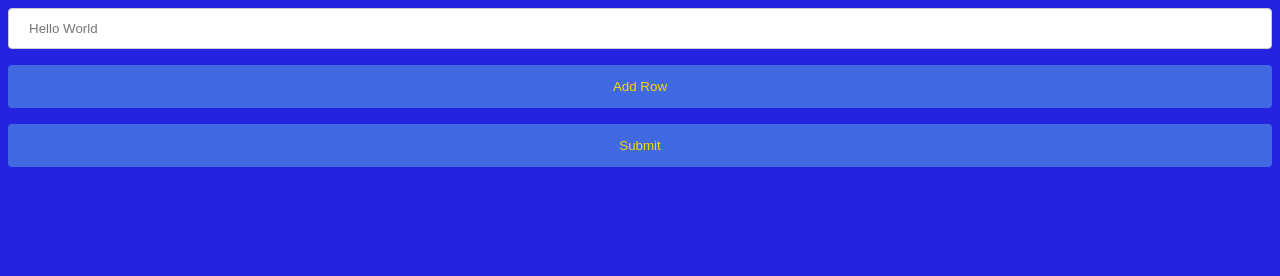
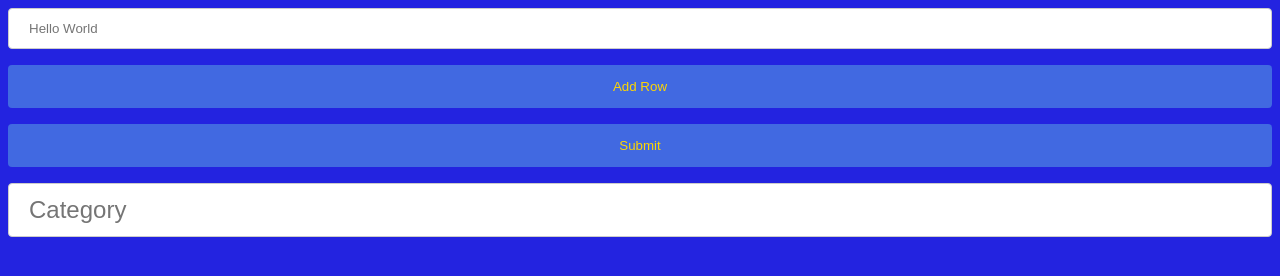
Before and after one commit to karyeet/word-wall, a plain HTML site: page index.html in a window 1280 px wide. Drawn offline with Linux system fonts and the light colour scheme.

Commit message:
add category box

```diff
--- a/index.html
+++ b/index.html
@@ -74,6 +74,14 @@
         display: none;
     }
 
+    input[id="category"] {
+        display: flex;
+        position: sticky;
+        bottom: 50;
+        justify-content: center;
+        font-size: x-large;
+    }
+
     input[id="revealAll"] {
         display: none;
         position: sticky;
@@ -134,7 +142,7 @@
 
     </div>
 
-
+    <input type="text" id="category" name="category" placeholder="Category">
     <input type="submit" id="revealAll" value="Reveal All">
 </body>
 
```
